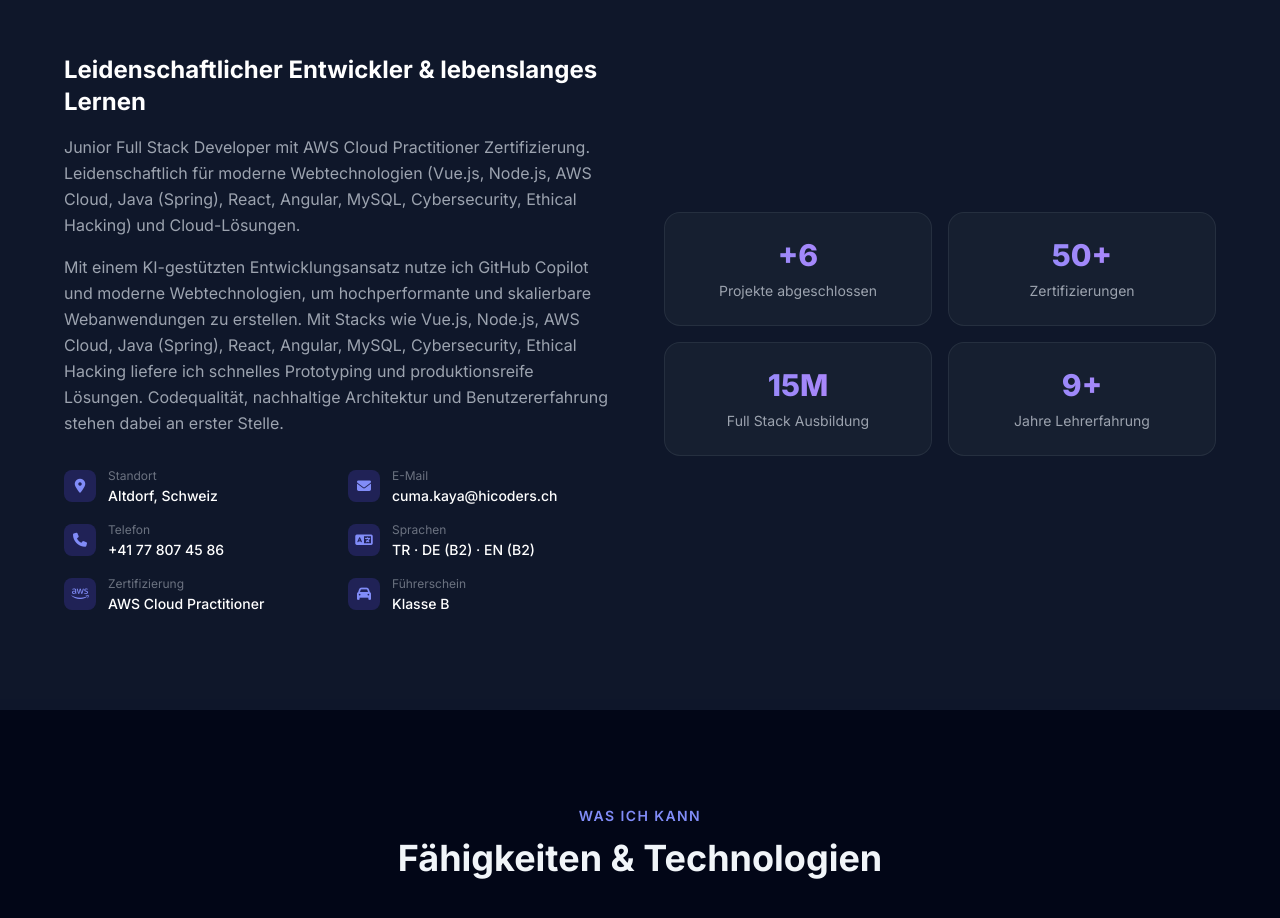
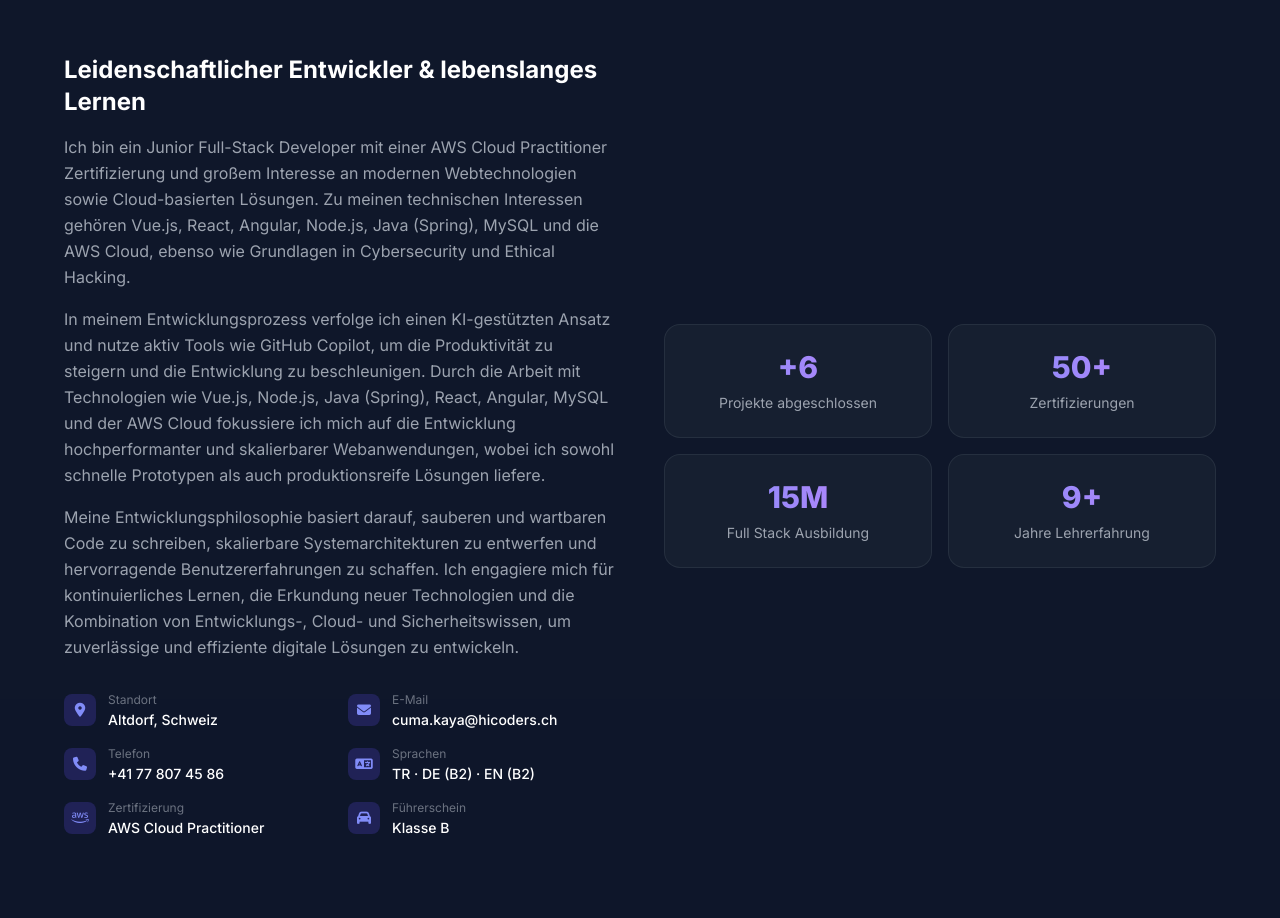
Before and after one commit to cumathka/cumakaya, a Vue app: page / in a window 1280 px wide. Shown: the part 1080-1998 px from the top of the page. Built offline with nearby package versions, Linux system fonts and the light colour scheme.

Commit message:
project updated3

```diff
--- a/src/components/AboutSection.vue
+++ b/src/components/AboutSection.vue
@@ -16,8 +16,11 @@
           <p class="text-gray-400 leading-relaxed mb-4">
             {{ t.about.p1 }}
           </p>
+          <p class="text-gray-400 leading-relaxed mb-4">
+            {{ t.about.p2 }}
+          </p>
           <p class="text-gray-400 leading-relaxed mb-8">
-            {{ t.about.p2 }}
+            {{ t.about.p3 }}
           </p>
 
           <div class="grid grid-cols-2 gap-4">
--- a/src/composables/useLanguage.js
+++ b/src/composables/useLanguage.js
@@ -232,8 +232,9 @@ const translations = {
       subtitle: "Wer bin ich?",
       title: "Über mich",
       heading: "Leidenschaftlicher Entwickler & lebenslanges Lernen",
-      p1: "Junior Full Stack Developer mit AWS Cloud Practitioner Zertifizierung. Leidenschaftlich für moderne Webtechnologien (Vue.js, Node.js, AWS Cloud, Java (Spring), React, Angular, MySQL, Cybersecurity, Ethical Hacking) und Cloud-Lösungen.",
-      p2: "Mit einem KI-gestützten Entwicklungsansatz nutze ich GitHub Copilot und moderne Webtechnologien, um hochperformante und skalierbare Webanwendungen zu erstellen. Mit Stacks wie Vue.js, Node.js, AWS Cloud, Java (Spring), React, Angular, MySQL, Cybersecurity, Ethical Hacking liefere ich schnelles Prototyping und produktionsreife Lösungen. Codequalität, nachhaltige Architektur und Benutzererfahrung stehen dabei an erster Stelle.",
+      p1: "Ich bin ein Junior Full-Stack Developer mit einer AWS Cloud Practitioner Zertifizierung und großem Interesse an modernen Webtechnologien sowie Cloud-basierten Lösungen. Zu meinen technischen Interessen gehören Vue.js, React, Angular, Node.js, Java (Spring), MySQL und die AWS Cloud, ebenso wie Grundlagen in Cybersecurity und Ethical Hacking.",
+      p2: "In meinem Entwicklungsprozess verfolge ich einen KI-gestützten Ansatz und nutze aktiv Tools wie GitHub Copilot, um die Produktivität zu steigern und die Entwicklung zu beschleunigen. Durch die Arbeit mit Technologien wie Vue.js, Node.js, Java (Spring), React, Angular, MySQL und der AWS Cloud fokussiere ich mich auf die Entwicklung hochperformanter und skalierbarer Webanwendungen, wobei ich sowohl schnelle Prototypen als auch produktionsreife Lösungen liefere.",
+      p3: "Meine Entwicklungsphilosophie basiert darauf, sauberen und wartbaren Code zu schreiben, skalierbare Systemarchitekturen zu entwerfen und hervorragende Benutzererfahrungen zu schaffen. Ich engagiere mich für kontinuierliches Lernen, die Erkundung neuer Technologien und die Kombination von Entwicklungs-, Cloud- und Sicherheitswissen, um zuverlässige und effiziente digitale Lösungen zu entwickeln.",
       location: "Standort",
       email: "E-Mail",
       phone: "Telefon",
@@ -450,8 +451,9 @@ const translations = {
       subtitle: "Who am I?",
       title: "About Me",
       heading: "Passionate Developer & Lifelong Learner",
-      p1: "Junior Full Stack Developer with AWS Cloud Practitioner Certification. Passionate about modern web technologies (Vue.js, Node.js, AWS Cloud, Java (Spring), React, Angular, MySQL, Cybersecurity, Ethical Hacking) and cloud solutions.",
-      p2: "I use an AI-supported development approach with GitHub Copilot and modern web technologies to build high-performance, scalable web applications. Utilizing stacks like Vue.js, Node.js, AWS Cloud, Java (Spring), React, Angular, MySQL, Cybersecurity, Ethical Hacking, I deliver rapid prototyping and production-ready solutions. My priorities are code quality, sustainable architecture, and exceptional user experience.",
+      p1: "I am a Junior Full-Stack Developer with an AWS Cloud Practitioner certification and a strong interest in modern web technologies and cloud-based solutions. My technical interests include Vue.js, React, Angular, Node.js, Java (Spring), MySQL, and AWS Cloud, as well as cybersecurity and ethical hacking fundamentals.",
+      p2: "In my development process, I adopt an AI-assisted approach and actively use tools such as GitHub Copilot to improve productivity and accelerate development. By working with technologies like Vue.js, Node.js, Java (Spring), React, Angular, MySQL, and AWS Cloud, I focus on building high-performance and scalable web applications, delivering both rapid prototypes and production-ready solutions.",
+      p3: "My development philosophy is based on writing clean and maintainable code, designing scalable system architectures, and creating excellent user experiences. I am committed to continuous learning, exploring new technologies, and combining development, cloud, and security knowledge to build reliable and efficient digital solutions.",
       location: "Location",
       email: "Email",
       phone: "Phone",
@@ -667,8 +669,9 @@ const translations = {
       subtitle: "Qui suis-je?",
       title: "À propos de moi",
       heading: "Développeur Passionné & Apprenant à Vie",
-      p1: "Développeur Full Stack Junior certifié AWS Cloud Practitioner. Passionné par les technologies web modernes (Vue.js, Node.js, AWS Cloud, Java (Spring), React, Angular, MySQL, Cybersecurity, Ethical Hacking) et les solutions cloud.",
-      p2: "J'utilise une approche de développement assistée par l'IA avec GitHub Copilot et des technologies web modernes pour créer des applications performantes et évolutives. Avec des stacks comme Vue.js, Node.js, AWS Cloud, Java (Spring), React, Angular, MySQL, Cybersecurity, Ethical Hacking, je produis des prototypages rapides et des solutions prêtes pour la production. La qualité du code, l'architecture durable et l'expérience utilisateur sont mes priorités.",
+      p1: "Je suis un Développeur Full Stack Junior avec une certification AWS Cloud Practitioner et un fort intérêt pour les technologies web modernes et les solutions cloud. Mes intérêts techniques incluent Vue.js, React, Angular, Node.js, Java (Spring), MySQL et AWS Cloud, ainsi que les bases de la cybersécurité et du piratage éthique.",
+      p2: "Dans mon processus de développement, j'adopte une approche assistée par l'IA et j'utilise activement des outils tels que GitHub Copilot pour améliorer la productivité et accélérer le développement. En travaillant avec des technologies comme Vue.js, Node.js, Java (Spring), React, Angular, MySQL et AWS Cloud, je me concentre sur la création d'applications web performantes et évolutives, en livrant aussi bien des prototypes rapides que des solutions prêtes pour la production.",
+      p3: "Ma philosophie de développement repose sur l'écriture d'un code propre et maintenable, la conception d'architectures système évolutives et la création d'excellentes expériences utilisateur. Je m'engage à apprendre en continu, à explorer de nouvelles technologies et à combiner mes connaissances en développement, cloud et sécurité pour concevoir des solutions numériques fiables et efficaces.",
       location: "Lieu",
       email: "E-mail",
       phone: "Téléphone",
@@ -885,8 +888,9 @@ const translations = {
       subtitle: "Ben kimim?",
       title: "Hakkımda",
       heading: "Tutkulu Geliştirici & Yaşam Boyu Öğrenci",
-      p1: "AWS Cloud Practitioner sertifikalı Junior Full Stack Geliştirici. Modern web teknolojileri (Vue.js, Node.js, AWS Cloud, Java (Spring), React, Angular, MySQL, Cybersecurity, Ethical Hacking) ve bulut çözümleri konusunda tutkuluyum.",
-      p2: "AI destekli geliştirme yaklaşımıyla, GitHub Copilot ve modern web teknolojilerini kullanarak yüksek performanslı, ölçeklenebilir web uygulamaları geliştiriyorum. Vue.js, Node.js, AWS Cloud, Java (Spring), React, Angular, MySQL, Cybersecurity, Ethical Hacking gibi modern stack’lerle hem hızlı prototipleme hem de production-ready çözümler sunuyorum. Önceliğim her zaman kod kalitesi, sürdürülebilir mimari ve kullanıcı deneyimidir.",
+      p1: "Modern web teknolojilerine ve bulut tabanlı çözümlere yoğun ilgi duyan, AWS Cloud Practitioner sertifikasına sahip bir Junior Full-Stack Geliştiriciyim. Teknik ilgi alanlarım arasında Vue.js, React, Angular, Node.js, Java (Spring), MySQL ve AWS Cloud'un yanı sıra siber güvenlik ve etik hackleme temelleri bulunmaktadır.",
+      p2: "Geliştirme sürecimde AI destekli bir yaklaşım benimsiyor ve üretkenliği artırmak, geliştirmeyi hızlandırmak için uyumlu olarak GitHub Copilot gibi araçları aktif olarak kullanıyorum. Vue.js, Node.js, Java (Spring), React, Angular, MySQL ve AWS Cloud gibi teknolojilerle çalışarak, hem hızlı prototipler hem de üretime hazır çözümler sunarak yüksek performanslı ve ölçeklenebilir web uygulamaları oluşturmaya odaklanıyorum.",
+      p3: "Geliştirme felsefem, temiz ve sürdürülebilir kod yazmaya, ölçeklenebilir sistem mimarileri tasarlamaya ve mükemmel kullanıcı deneyimleri yaratmaya dayanmaktadır. Sürekli öğrenmeye, yeni teknolojileri keşfetmeye ve güvenilir, verimli dijital çözümler oluşturmak için geliştirme, bulut ve güvenlik bilgisini birleştirmeye kararlıyım.",
       location: "Konum",
       email: "E-posta",
       phone: "Telefon",
```
Also changed, not shown: 4 other files (tests, documents, lock files or other folders).
